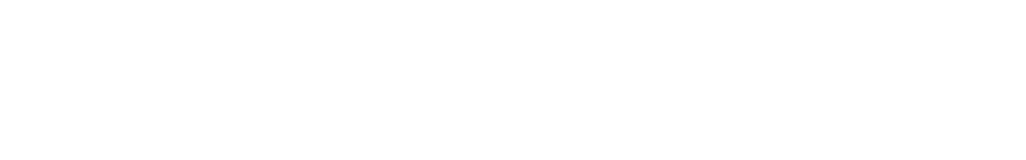
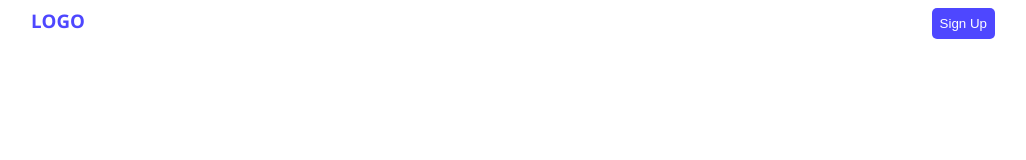
Before and after one commit to Bel-Ly/first-website-assignment, a plain HTML site: page index.html in a window 1280 px wide. Shown: the whole page, without its empty margins (127-1153 px from the left). Drawn offline with nearby package versions, Linux system fonts and the light colour scheme.

Commit message:
added Logo and Signup button in nav section

```diff
--- a/index.html
+++ b/index.html
@@ -4,10 +4,17 @@
     <meta charset="UTF-8">
     <meta name="viewport" content="width=device-width, initial-scale=1.0">
     <title>Assignment Website</title>
+    <style>
+@import url('https://fonts.googleapis.com/css2?family=Open+Sans:ital,wght@0,300..800;1,300..800&display=swap');
+</style>
     <link rel="stylesheet" href="styles/style.css">
 </head>
-<body>
+<body class="open-sans-normal">
     <header>
+        <nav class="nav-bar">
+            <h3 class="nav-title">LOGO</h3>
+             <a href=""><Button class="btn-primary">Sign Up</Button></a>
+        </nav>
 
     </header>
     <main>
--- a/styles/style.css
+++ b/styles/style.css
@@ -0,0 +1,30 @@
+.open-sans-normal{
+  font-family: "Open Sans", sans-serif;
+  font-optical-sizing: auto;
+
+  font-style: normal;
+  font-variation-settings:
+"wdth" 100;
+}
+.btn-primary{
+    background-color: #4E47FF;
+    border:none;
+    border-radius: 5px;
+    color:#FFFFFF;
+    padding: 8px;
+}
+.nav-bar{
+    display: flex;
+    gap: 158px;
+    justify-content: space-between;
+    margin-left:150px ;
+    margin-right:150px;
+
+}
+
+.nav-title{
+    color:#4E47FF ;
+    font-weight: bolder;
+    margin:0;
+
+}
```
